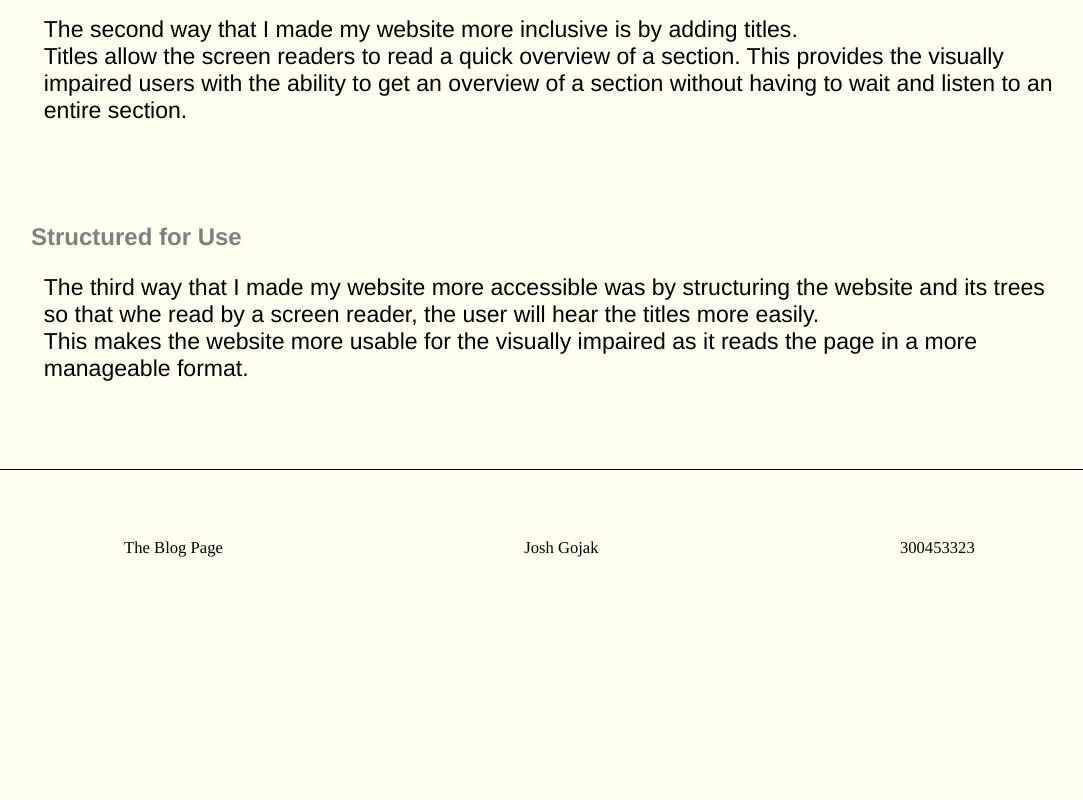
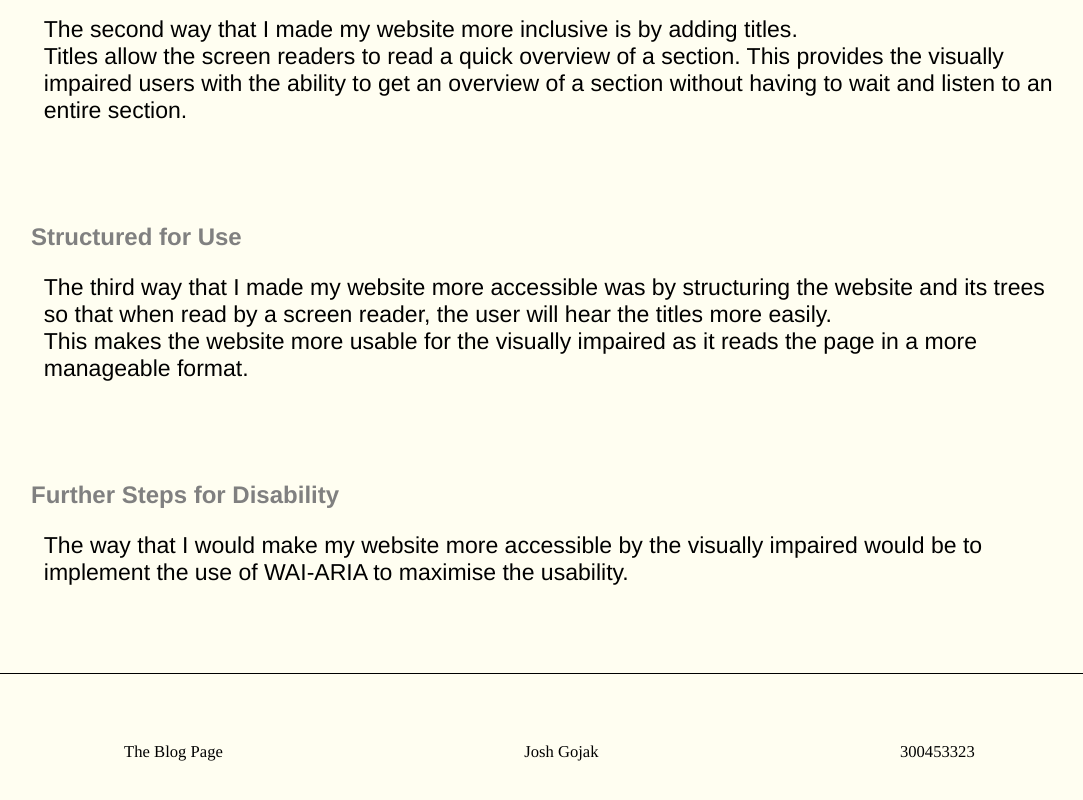
Before and after one commit to JoshDuymel/Blog, a plain HTML site: page reflections.html in a window 1280 px wide. Shown: the part 5877-6677 px from the top of the page, without its empty margins (97-1180 px from the left). Before the commit the page ends 6567 px from the top, so only its background shows below. Drawn offline with Linux system fonts and the light colour scheme.

Commit message:
added the future steps paragraph

```diff
--- a/reflections.html
+++ b/reflections.html
@@ -84,8 +84,11 @@
         <br><br>
 
         <h2>Structured for Use<h2>
-        <p>The third way that I made my website more accessible was by structuring the website and its trees so that whe read by a screen reader, the user will hear the titles more easily.<br>
-        This makes the website more usable for the visually impaired as it reads the page in a more manageable format.</p>
+        <p>The third way that I made my website more accessible was by structuring the website and its trees so that when read by a screen reader, the user will hear the titles more easily.<br>
+        This makes the website more usable for the visually impaired as it reads the page in a more manageable format.</p><br><br>
+
+        <h2>Further Steps for Disability<h2>
+          <p>The way that I would make my website more accessible by the visually impaired would be to implement the use of WAI-ARIA to maximise the usability.</p>
       </div>
 
   </div>
```
